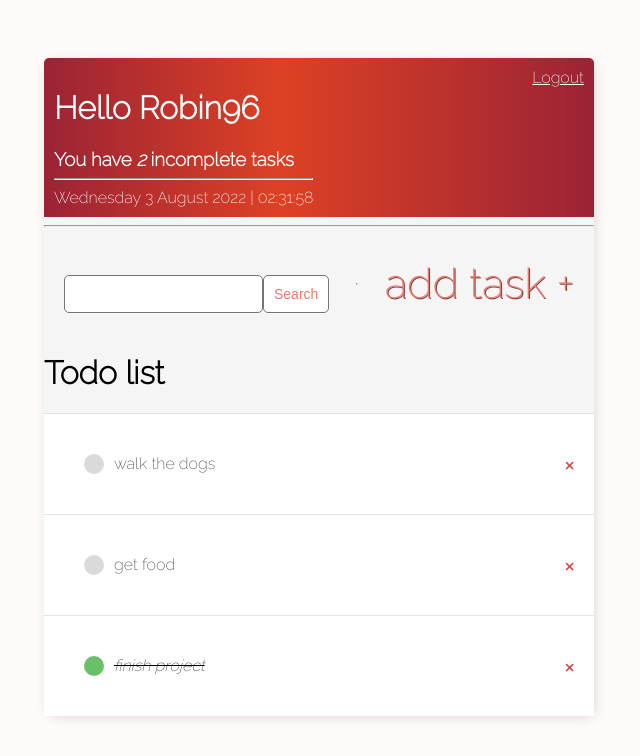
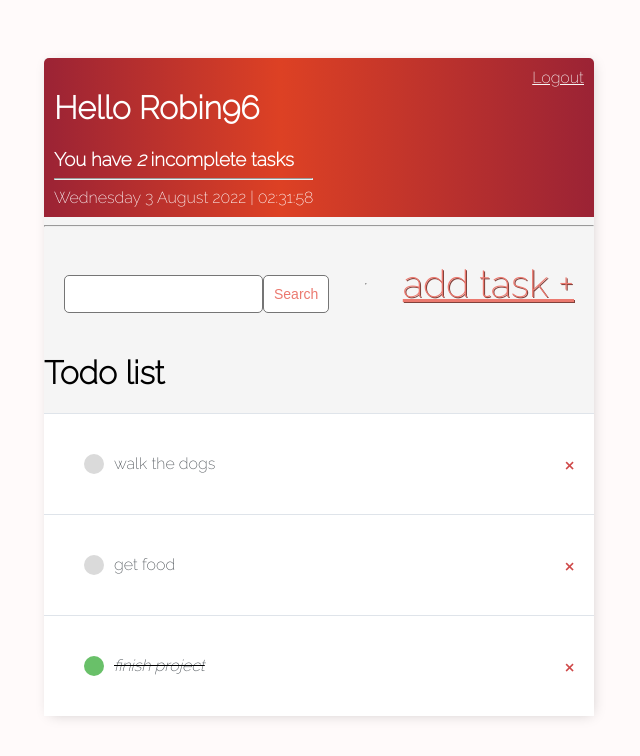
Before and after one commit to RobinGunarathna/todo-app, a Django app: page / in a window 1280 px wide. Shown: the top 756 px of the page, without its empty margins (321-961 px from the left). Run offline with Django 3.2, Linux system fonts and the light colour scheme; a user stored in the database is signed in; data comes from the database, SQL or seed files in the repository; both versions use the stored data as it was after the commit.

Commit message:
changed to text-decoration: underline on line 99

```diff
--- a/todo_app/static/css/main.css
+++ b/todo_app/static/css/main.css
@@ -96,8 +96,8 @@ a p {
 
 .add-link {
     color: #EB796F;
-    text-decoration: none;
-    font-size: 42px;
+    text-decoration: underline;
+    font-size: 38px;
     text-shadow: 1px 1px #81413b;
 }
 
```
Also changed, not shown: db.sqlite3.
